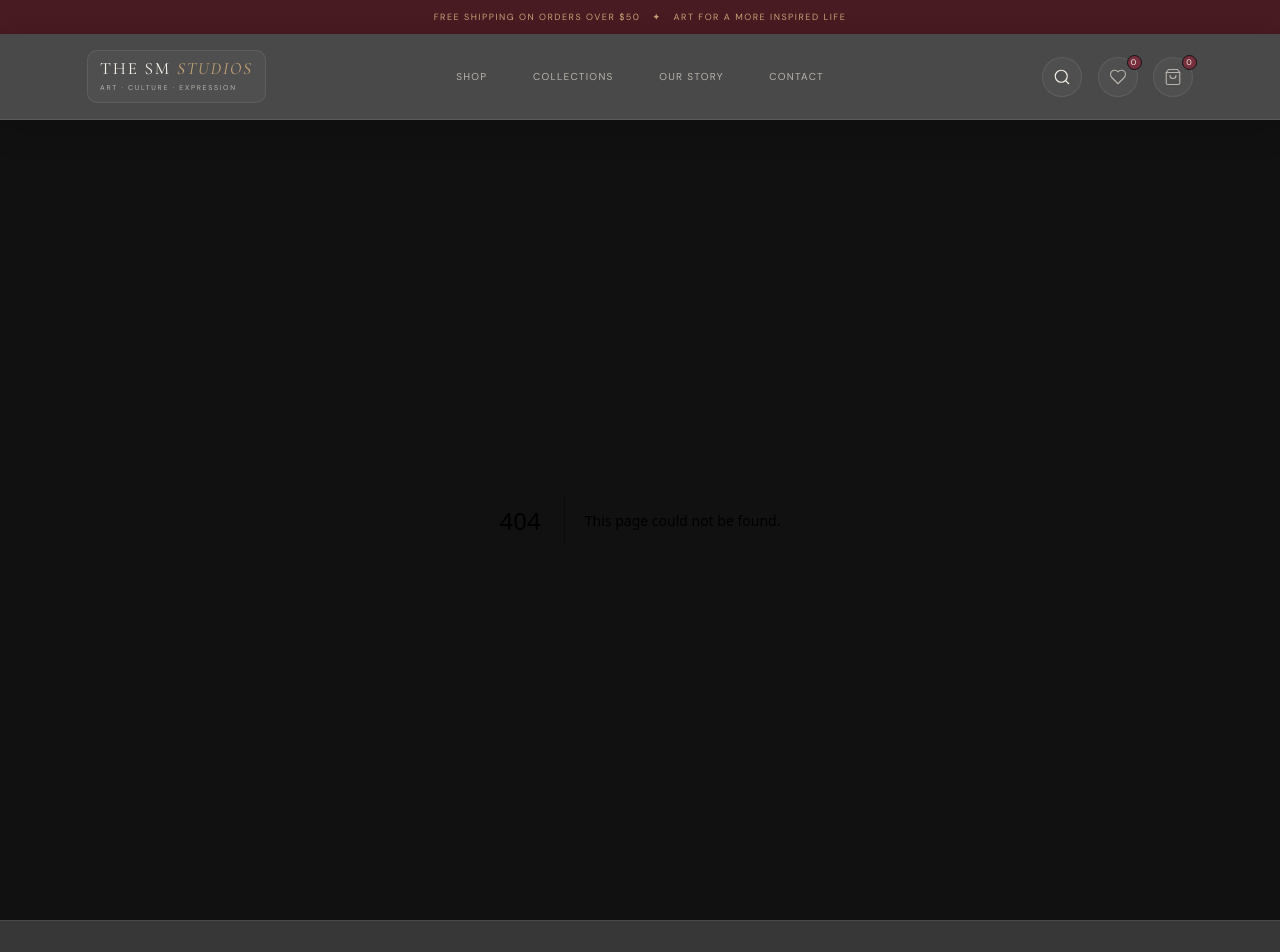
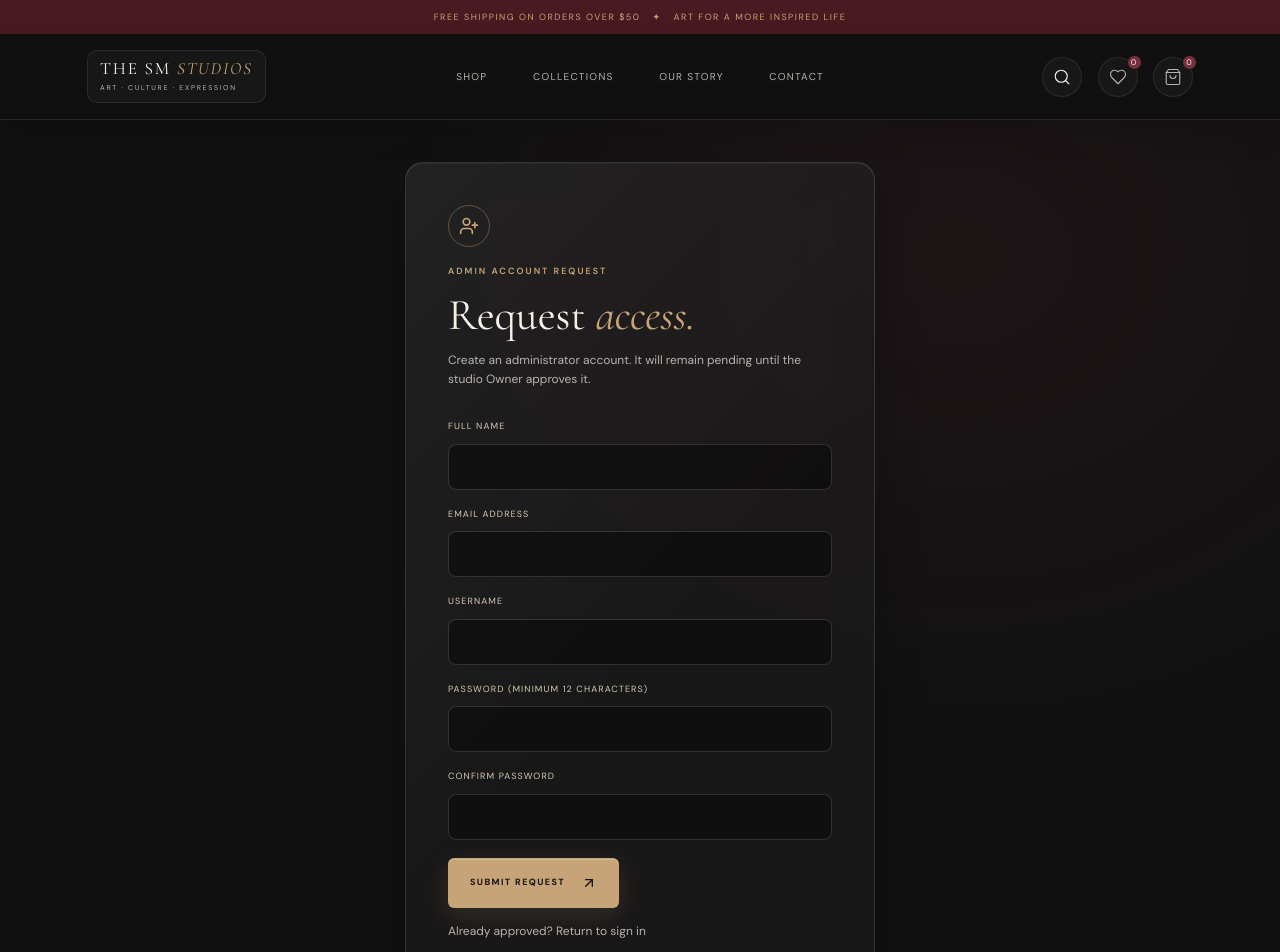
Before and after one commit to saroshkhan12/the-sm-studios, a Next.js app: page /admin/register in a window 1280 px wide. Before the commit this address had no page. Shown: the top 952 px of the page. Built offline with nearby package versions, Linux system fonts and the light colour scheme.

Commit message:
Add administrator registration page

```diff
--- /dev/null
+++ b/src/app/admin/register/page.tsx
@@ -0,0 +1,33 @@
+"use client";
+import { FormEvent,useState } from "react";
+import Link from "next/link";
+import { useRouter } from "next/navigation";
+import { m,useReducedMotion } from "framer-motion";
+import { ArrowUpRight,UserPlus } from "lucide-react";
+import { MotionButton } from "@/components/motion-button";
+export default function AdminRegisterPage(){
+ const router=useRouter(), reduceMotion=useReducedMotion();
+ const [fullName,setFullName]=useState(""),[email,setEmail]=useState(""),[username,setUsername]=useState(""),[password,setPassword]=useState(""),[confirm,setConfirm]=useState("");
+ const [error,setError]=useState(""),[message,setMessage]=useState(""),[busy,setBusy]=useState(false);
+ async function submit(event:FormEvent<HTMLFormElement>){event.preventDefault();setError("");setMessage("");
+  if(password.length<12){setError("Use at least 12 characters for your password.");return;}
+  if(password!==confirm){setError("The passwords do not match.");return;}
+  setBusy(true);try{const response=await fetch("/api/admin/auth/register",{method:"POST",headers:{"Content-Type":"application/json"},body:JSON.stringify({fullName,email,username,password})});
+   const result=await response.json();if(!response.ok){setError(result.error||"Registration could not be submitted.");return;}
+   setMessage(result.message||"Registration submitted for Owner approval.");setPassword("");setConfirm("");
+  }catch{setError("The admin service could not be reached. Try again.");}finally{setBusy(false);}
+ }
+ return <main className="admin-login-page"><m.section className="admin-login-card glass-surface" initial={reduceMotion?false:{opacity:0,y:12}} animate={{opacity:1,y:0}} transition={{duration:reduceMotion?0:.3}}>
+  <span className="admin-login-icon"><UserPlus size={20}/></span><span className="eyebrow">ADMIN ACCOUNT REQUEST</span><h1>Request <em>access.</em></h1>
+  <p>Create an administrator account. It will remain pending until the studio Owner approves it.</p>
+  <form onSubmit={submit}>
+   <label htmlFor="register-full-name">FULL NAME</label><input id="register-full-name" autoComplete="name" maxLength={100} required value={fullName} onChange={e=>setFullName(e.target.value)}/>
+   <label htmlFor="register-email">EMAIL ADDRESS</label><input id="register-email" type="email" autoComplete="email" maxLength={254} required value={email} onChange={e=>setEmail(e.target.value)}/>
+   <label htmlFor="register-username">USERNAME</label><input id="register-username" autoComplete="username" minLength={3} maxLength={40} pattern="[A-Za-z0-9._-]+" required value={username} onChange={e=>setUsername(e.target.value)}/>
+   <label htmlFor="register-password">PASSWORD (MINIMUM 12 CHARACTERS)</label><input id="register-password" type="password" autoComplete="new-password" minLength={12} maxLength={1024} required value={password} onChange={e=>setPassword(e.target.value)}/>
+   <label htmlFor="register-confirm">CONFIRM PASSWORD</label><input id="register-confirm" type="password" autoComplete="new-password" required value={confirm} onChange={e=>setConfirm(e.target.value)}/>
+   {error&&<p className="admin-form-message is-error" role="alert">{error}</p>}{message&&<p className="admin-form-message is-success" role="status">{message}</p>}
+   <MotionButton className="btn btn-light" type="submit" disabled={busy}>{busy?"SUBMITTING…":"SUBMIT REQUEST"}{!busy&&<ArrowUpRight size={16}/>}</MotionButton>
+  </form><small>Already approved? <Link href="/admin/login">Return to sign in</Link></small>
+ </m.section></main>;
+}
```
